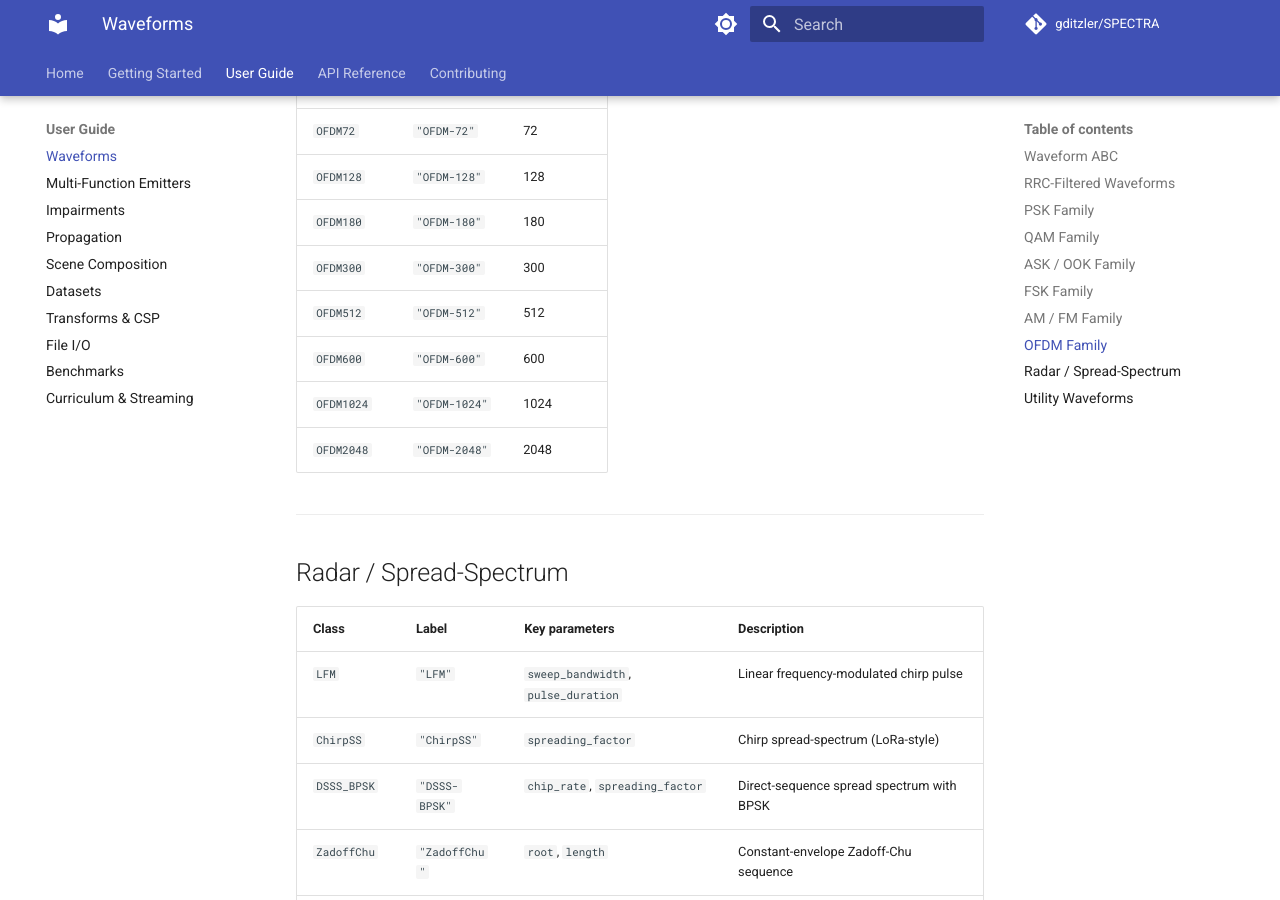
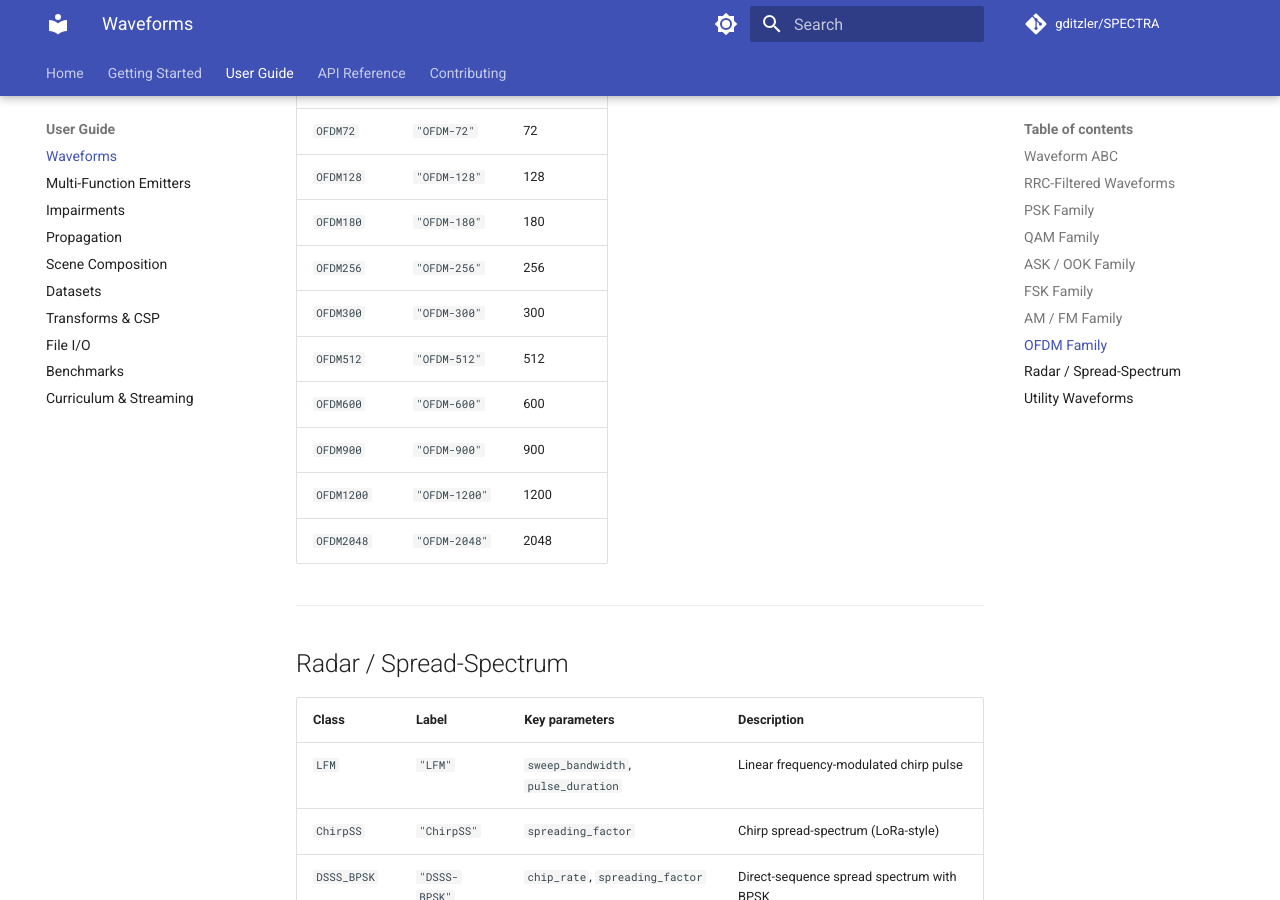
Before and after one commit to gditzler/SPECTRA, an MkDocs documentation site: the page built from docs/user-guide/waveforms.md, in a window 1280 px wide and 900 px high, scrolled down 5147 px. Built offline with MkDocs 1.6.1 and Material for MkDocs 9.7.7, drawn with Linux system fonts in a browser that asks for light colours; comment, search, counter and statistics services are not loaded.

Commit message:
docs: replace OFDM1024 with OFDM900/OFDM1200/OFDM256 in waveforms guide
Co-Authored-By: Claude Opus 4.7 (1M context) <noreply@anthropic.com>

```diff
--- a/docs/user-guide/waveforms.md
+++ b/docs/user-guide/waveforms.md
@@ -184,10 +184,12 @@ Preconfigured variants:
 | `OFDM72` | `"OFDM-72"` | 72 |
 | `OFDM128` | `"OFDM-128"` | 128 |
 | `OFDM180` | `"OFDM-180"` | 180 |
+| `OFDM256` | `"OFDM-256"` | 256 |
 | `OFDM300` | `"OFDM-300"` | 300 |
 | `OFDM512` | `"OFDM-512"` | 512 |
 | `OFDM600` | `"OFDM-600"` | 600 |
-| `OFDM1024` | `"OFDM-1024"` | 1024 |
+| `OFDM900` | `"OFDM-900"` | 900 |
+| `OFDM1200` | `"OFDM-1200"` | 1200 |
 | `OFDM2048` | `"OFDM-2048"` | 2048 |
 
 ---
```
